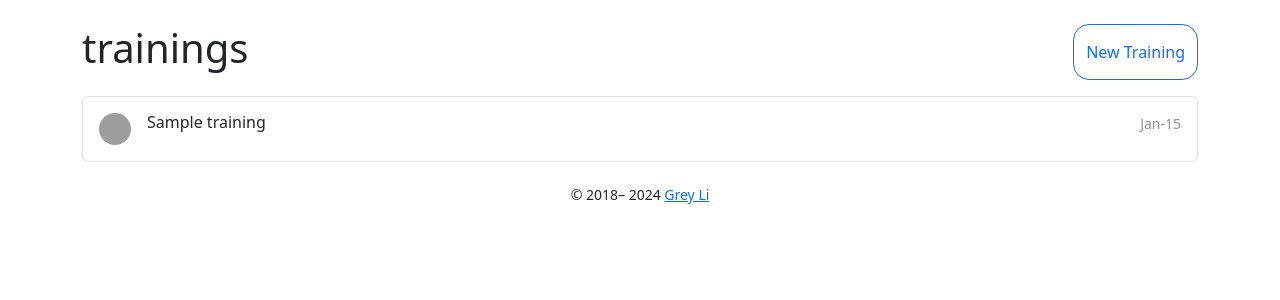
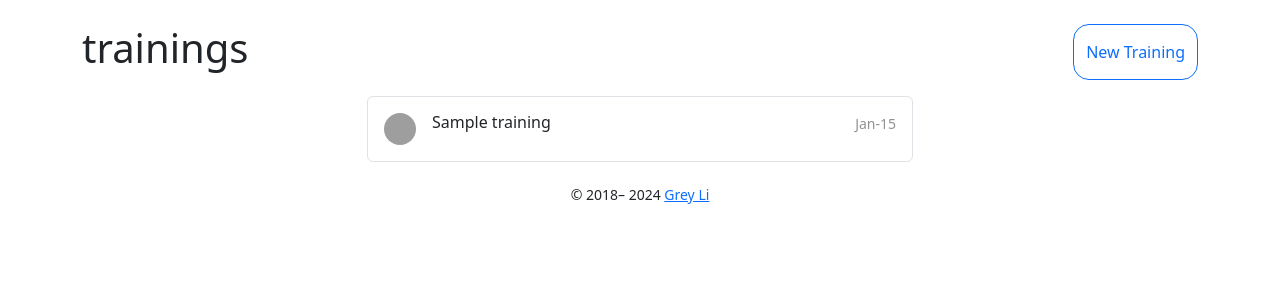
Before and after one commit to mielski/volleyapp, a Flask app: template templates/trainings.html in a window 1280 px wide. Shown: the part 56-356 px from the top of the page. Run offline with Flask 3, Linux system fonts and the light colour scheme; the template is opened without the code that fills it: most values are stand-ins (such as "Sample title", 1, 10 or a date in 2020); some libraries are stand-ins or nearby versions; grey boxes are pictures that could not be loaded.

Commit message:
using column structure to reduce size of list-group at larger screens

```diff
--- a/templates/trainings.html
+++ b/templates/trainings.html
@@ -8,6 +8,8 @@
     <a class="btn btn-outline-primary rounded-4 align-content-center" href={{ url_for('create_training') }}>New
       Training</a>
   </div>
+  <div class="row justify-content-center">
+    <div class="col-lg-8 col-xl-6">
     <div class="list-group">
       {% for training in trainings %}
         <a href="#" class="list-group-item list-group-item-action d-flex gap-3 py-3" aria-current="true">
@@ -24,5 +26,7 @@
         </a>
       {% endfor %}
     </div>
+    </div>
+  </div>
 
 {% endblock %}
```
Lines whose indentation alone changed are shown as unchanged.
